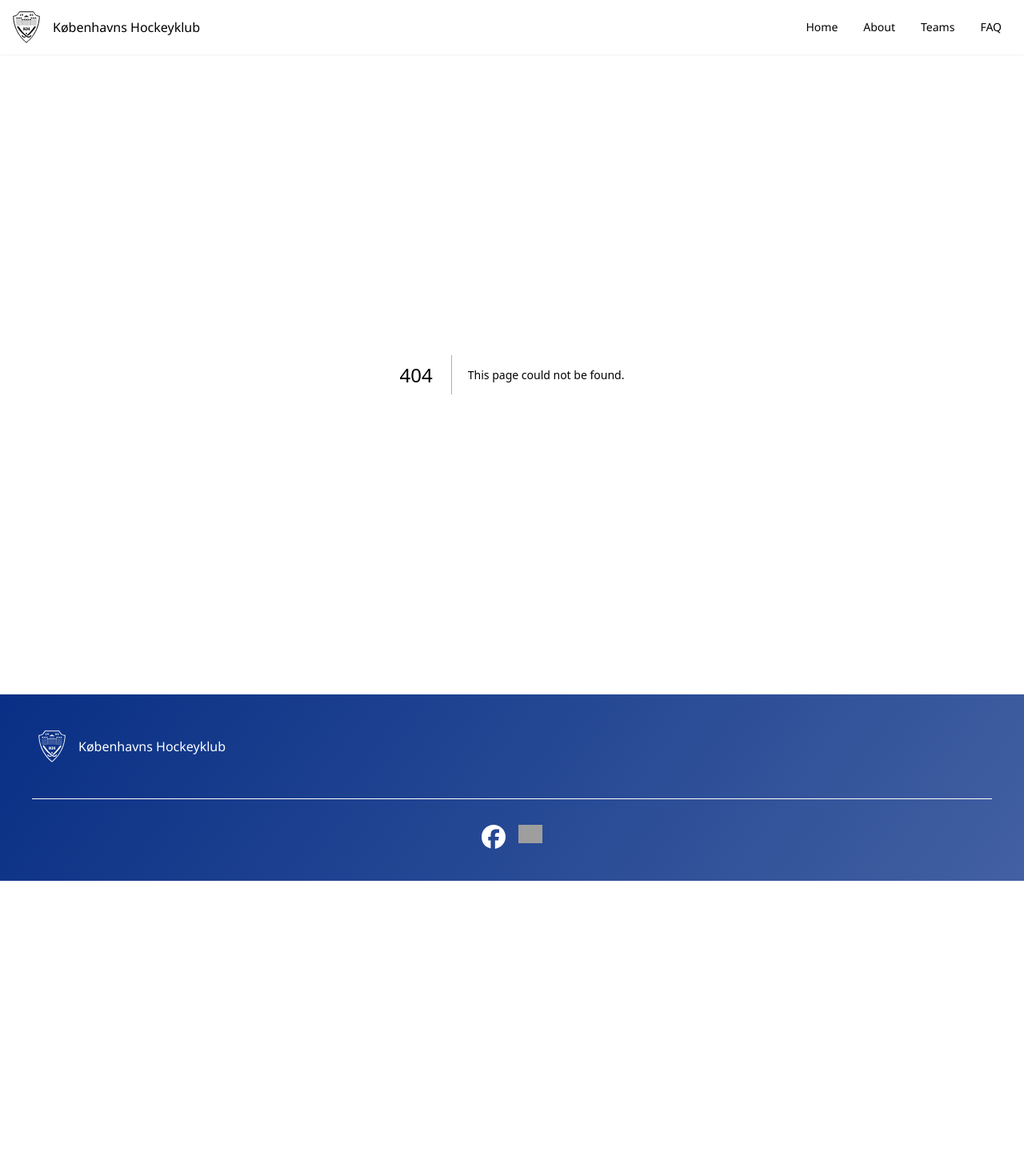
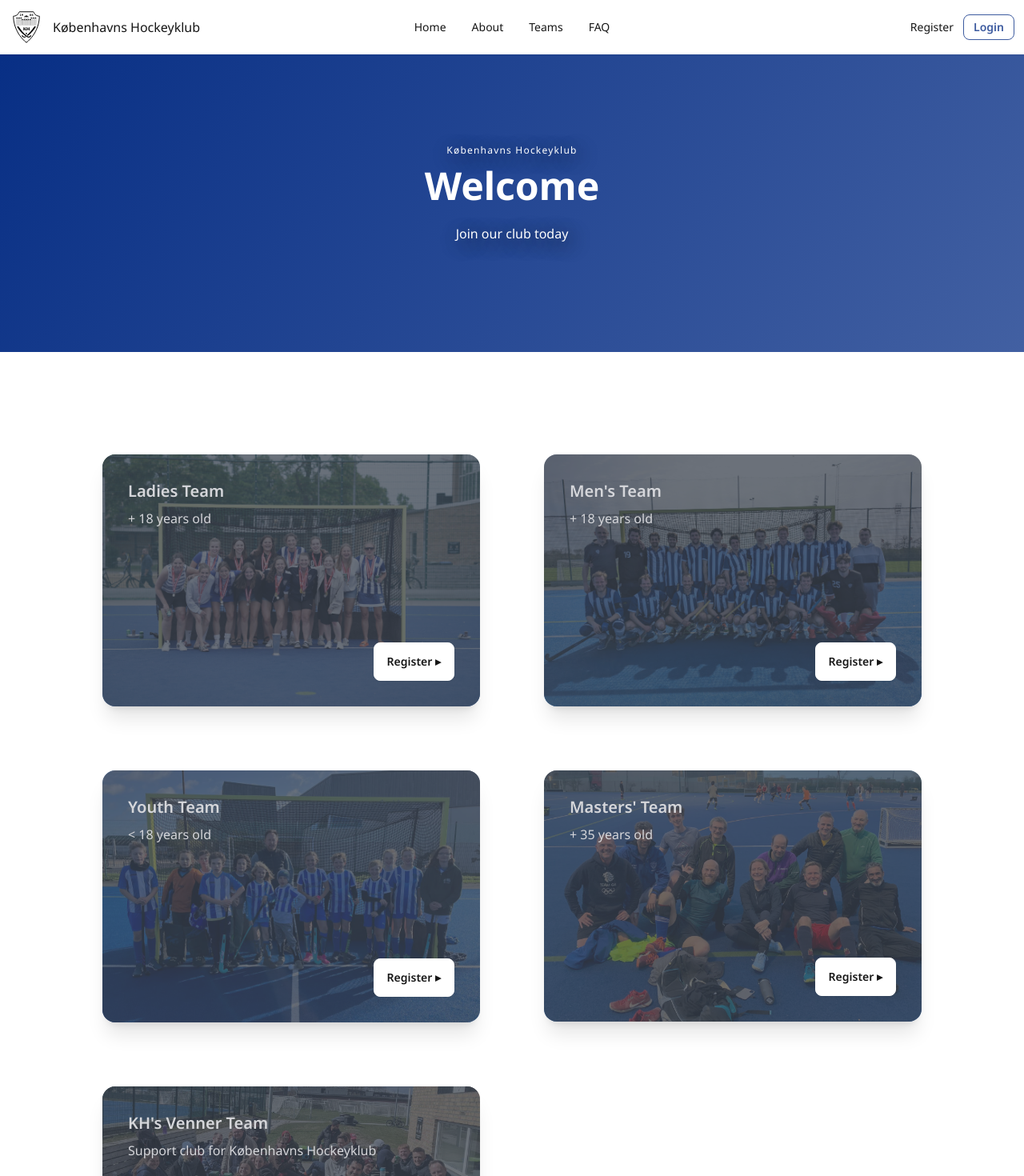
Before and after one commit to paulafiaschi/kh-web-2024, a Next.js app: page /register in a window 1280 px wide. Before the commit this address had no page. Shown: the top 1470 px of the page at 80% size. Before the commit the page ends 1101 px from the top, so only its background shows below. Built offline with nearby package versions, Linux system fonts and the light colour scheme; grey boxes are pictures that could not be loaded.

Commit message:
holdsport register page and login link

```diff
--- a/app/components/Nav.jsx
+++ b/app/components/Nav.jsx
@@ -45,7 +45,7 @@
           Københavns Hockeyklub
         </Link>
       </div>
-      <div className="navbar-end hidden lg:flex">
+      <div className="navbar-center hidden lg:flex">
         <ul className="menu menu-horizontal px-1">
           <li>
             <Link href="/">Home</Link>
@@ -61,9 +61,24 @@
           </li>
         </ul>
       </div>
-      {/* <div className="navbar-end">
-        <a className="btn">Button</a>
-      </div> */}
+      <div className="navbar-end">
+        <ul className="menu menu-horizontal px-1">
+          <li>
+            <Link href="/register" className="btn-sm">
+              Register
+            </Link>
+          </li>
+          <li>
+            <Link
+              href="https://www.holdsport.dk/"
+              target="_blank"
+              className="btn btn-sm btn-outline btn-accent"
+            >
+              Login
+            </Link>
+          </li>
+        </ul>
+      </div>
     </div>
   );
 }
--- a/app/globals.css
+++ b/app/globals.css
@@ -8,6 +8,12 @@
   background-color: white;
   color: #031641;
   scroll-behavior: smooth;
+}
+
+a.btn-sm {
+  display: flex;
+  animation: c;
+  justify-content: center;
 }
 
 .logo {
--- /dev/null
+++ b/app/register/page.jsx
@@ -0,0 +1,118 @@
+import Link from "next/link";
+import Image from "next/image";
+import SubHero from "../components/teams/SubHero";
+import FAQ from "../components/homepage/FAQ";
+
+export default function Register() {
+  return (
+    <>
+      <main>
+        <SubHero
+          title="Welcome"
+          subtitle="Join our club today"
+          word="Københavns Hockeyklub"
+        />
+      </main>
+
+      <section className="justify-center">
+        <div className="card w-full bg-base-100 shadow-xl image-full m-auto">
+          <figure>
+            <Image
+              src="/ladies2023.jpg"
+              width={600}
+              height={200}
+              alt="Ladies Team picture"
+            />
+          </figure>
+          <div className="card-body">
+            <h2 className="card-title">Ladies Team</h2>
+            <p>+ 18 years old</p>
+            <div className="card-actions justify-end">
+              <Link href="#" className="btn btn-primary">
+                Register &#9656;
+              </Link>
+            </div>
+          </div>
+        </div>
+        <div className="card w-full bg-base-100 shadow-xl image-full m-auto">
+          <figure>
+            <Image
+              src="/men-2024.jpg"
+              width={600}
+              height={200}
+              alt="Men's Team picture"
+            />
+          </figure>
+          <div className="card-body">
+            <h2 className="card-title">Men&apos;s Team</h2>
+            <p>+ 18 years old</p>
+            <div className="card-actions justify-end">
+              <Link href="#" className="btn btn-primary">
+                Register &#9656;
+              </Link>
+            </div>
+          </div>
+        </div>
+        <div className="card w-full bg-base-100 shadow-xl image-full m-auto">
+          <figure>
+            <Image
+              src="/youth.jpg"
+              width={600}
+              height={200}
+              alt="U13 Team picture"
+            />
+          </figure>
+          <div className="card-body">
+            <h2 className="card-title">Youth Team</h2>
+            <p>&lt; 18 years old</p>
+            <div className="card-actions justify-end">
+              <Link href="#" className="btn btn-primary">
+                Register &#9656;
+              </Link>
+            </div>
+          </div>
+        </div>
+        <div className="card w-full bg-base-100 shadow-xl image-full m-auto">
+          <figure>
+            <Image
+              src="/masters2024.jpg"
+              width={600}
+              height={200}
+              alt="Masters' Team picture"
+            />
+          </figure>
+          <div className="card-body">
+            <h2 className="card-title">Masters&apos; Team</h2>
+            <p>+ 35 years old</p>
+            <div className="card-actions justify-end">
+              <Link href="#" className="btn btn-primary">
+                Register &#9656;
+              </Link>
+            </div>
+          </div>
+        </div>
+        <div className="card w-full bg-base-100 shadow-xl image-full m-auto">
+          <figure>
+            <Image
+              src="/social2.jpg"
+              width={600}
+              height={200}
+              alt="Masters' Team picture"
+            />
+          </figure>
+          <div className="card-body">
+            <h2 className="card-title">KH&apos;s Venner Team</h2>
+            <p>Support club for Københavns Hockeyklub</p>
+            <div className="card-actions justify-end">
+              <Link href="#" className="btn btn-primary">
+                Register &#9656;
+              </Link>
+            </div>
+          </div>
+        </div>
+      </section>
+
+      <FAQ />
+    </>
+  );
+}
```
